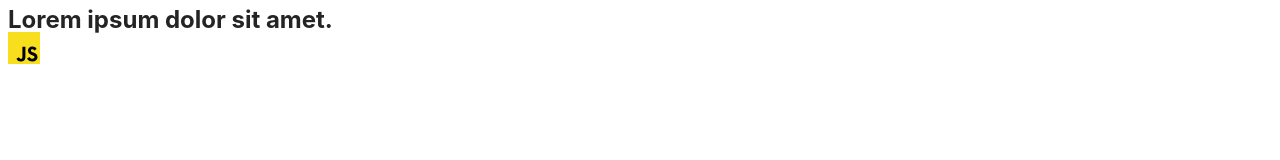
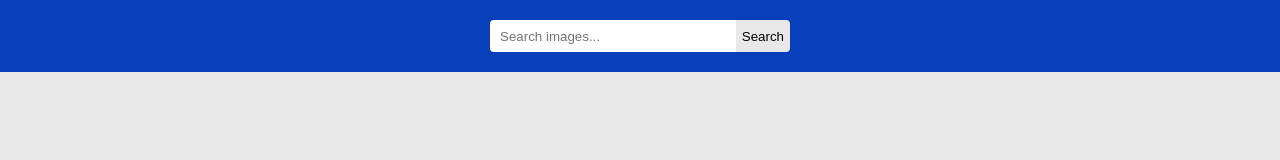
Before and after one commit to Valerii2022/goit-advancedjs-hw-04, a website built with Vite: page src/index.html in a window 1280 px wide. Built offline with nearby package versions, Linux system fonts and the light colour scheme.

Commit message:
upgate files / added header

```diff
--- a/src/css/reset.css
+++ b/src/css/reset.css
@@ -1,4 +1,9 @@
 /* Reset styles */
+* {
+  box-sizing: border-box;
+}
+
+body,
 h1,
 h2,
 h3,
@@ -7,6 +12,7 @@ h5,
 h6,
 p {
   margin: 0;
+  padding: 0;
 }
 
 p:last-child {
--- a/src/css/styles.css
+++ b/src/css/styles.css
@@ -23,3 +23,46 @@
   -moz-osx-font-smoothing: grayscale;
   -webkit-text-size-adjust: 100%;
 }
+
+body {
+  background-color: #e8e8e8;
+  height: 100vh;
+}
+
+.header {
+  background-color: #0740ba;
+  padding: 20px;
+}
+
+.search-form {
+  width: 300px;
+  border-radius: 4px;
+  margin: 0 auto;
+  border-radius: 4px;
+  overflow: hidden;
+  display: flex;
+  justify-content: center;
+  align-items: center;
+}
+
+.input {
+  width: 100%;
+  height: 32px;
+  border: none;
+  outline: none;
+  padding: 0 10px;
+}
+
+.search-btn {
+  height: 32px;
+  background-color: #e8e8e8;
+  border: none;
+  outline: none;
+  display: flex;
+  justify-content: center;
+  align-items: center;
+}
+/* .list-section {
+}
+.image-list {
+} */
--- a/src/index.html
+++ b/src/index.html
@@ -1,24 +1,29 @@
 <!DOCTYPE html>
 <html lang="en">
+
 <head>
   <meta charset="UTF-8" />
-    <link rel="icon" type="image/svg+xml" href="/favicon.svg" />
+  <link rel="icon" type="image/svg+xml" href="/search.svg" />
   <meta name="viewport" content="width=device-width, initial-scale=1.0" />
-    <title>Vanilla App Template</title>
+  <title>Image search</title>
   <link rel="stylesheet" href="./css/styles.css" />
 </head>
+
 <body>
-    <load ="partials/header.html" />
 
-    <section>
-      <h1>Lorem ipsum dolor sit amet.</h1>
-      <!-- Path to images as from index.html file -->
-      <img src="./img/javascript.svg" alt="" />
+  <header class="header">
+    <form class="search-form" id="search-form">
+      <input class="input" type="text" name="searchQuery" autocomplete="off" placeholder="Search images..." />
+      <button type="submit" class="search-btn">Search</button>
+    </form>
+
+  </header>
+
+  <section class="list-section">
+    <ul class="image-list"></ul>
   </section>
-
-    <!-- Loads the specified .html file -->
-    <load ="partials/vite-promo.html" />
 
   <script type="module" src="/main.js"></script>
 </body>
+
 </html>
--- a/src/main.js
+++ b/src/main.js
@@ -0,0 +1,26 @@
+import iziToast from 'izitoast';
+import 'izitoast/dist/css/iziToast.min.css';
+
+const refs = {
+  form: document.querySelector('.search-form'),
+  input: document.querySelector('.input'),
+  searchBtn: document.querySelector('.search-btn'),
+  list: document.querySelector('.image-list'),
+};
+
+refs.form.addEventListener('submit', handleSeachBtnClick);
+
+function handleSeachBtnClick(e) {
+  e.preventDefault();
+  console.log(e.currentTarget.searchQuery.value.trim());
+  e.currentTarget.reset();
+}
+
+//   iziToast.error({
+//     title: 'Error',
+//     message: `Oops! Something went wrong! Try reloading the page!`,
+//     layout: 2,
+//     position: 'topLeft',
+//     transitionIn: 'fadeInRight',
+//     transitionOut: 'fadeOutLeft',
+//   });
```
Also changed, not shown: package.json (+6 -4 lines), src/page-2.html (deleted, +0 -15 lines), src/page-3.html (deleted, +0 -15 lines), src/public/search-btn.svg (added), src/public/search.svg (added), 1 other file. Lines whose indentation alone changed are shown as unchanged.
